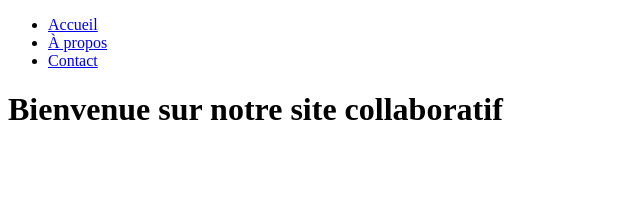
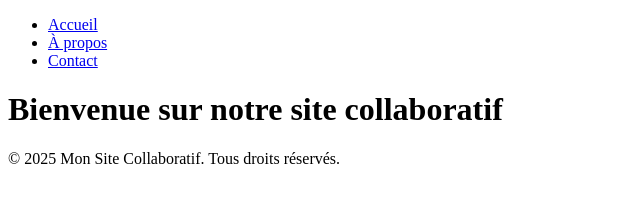
Before and after one commit to AMInho15/MonProjetdeveops, a plain HTML site: page index.html in a window 1280 px wide. Shown: the whole page, without its empty margins (0-640 px from the left). Drawn offline with Linux system fonts and the light colour scheme.

Commit message:
Update index.html

```diff
--- a/index.html
+++ b/index.html
@@ -12,5 +12,8 @@
     </ul>
 </nav>
     <h1>Bienvenue sur notre site collaboratif</h1>
+    <footer>
+    <p>&copy; 2025 Mon Site Collaboratif. Tous droits réservés.</p>
+</footer>
 </body>
 </html>
```
